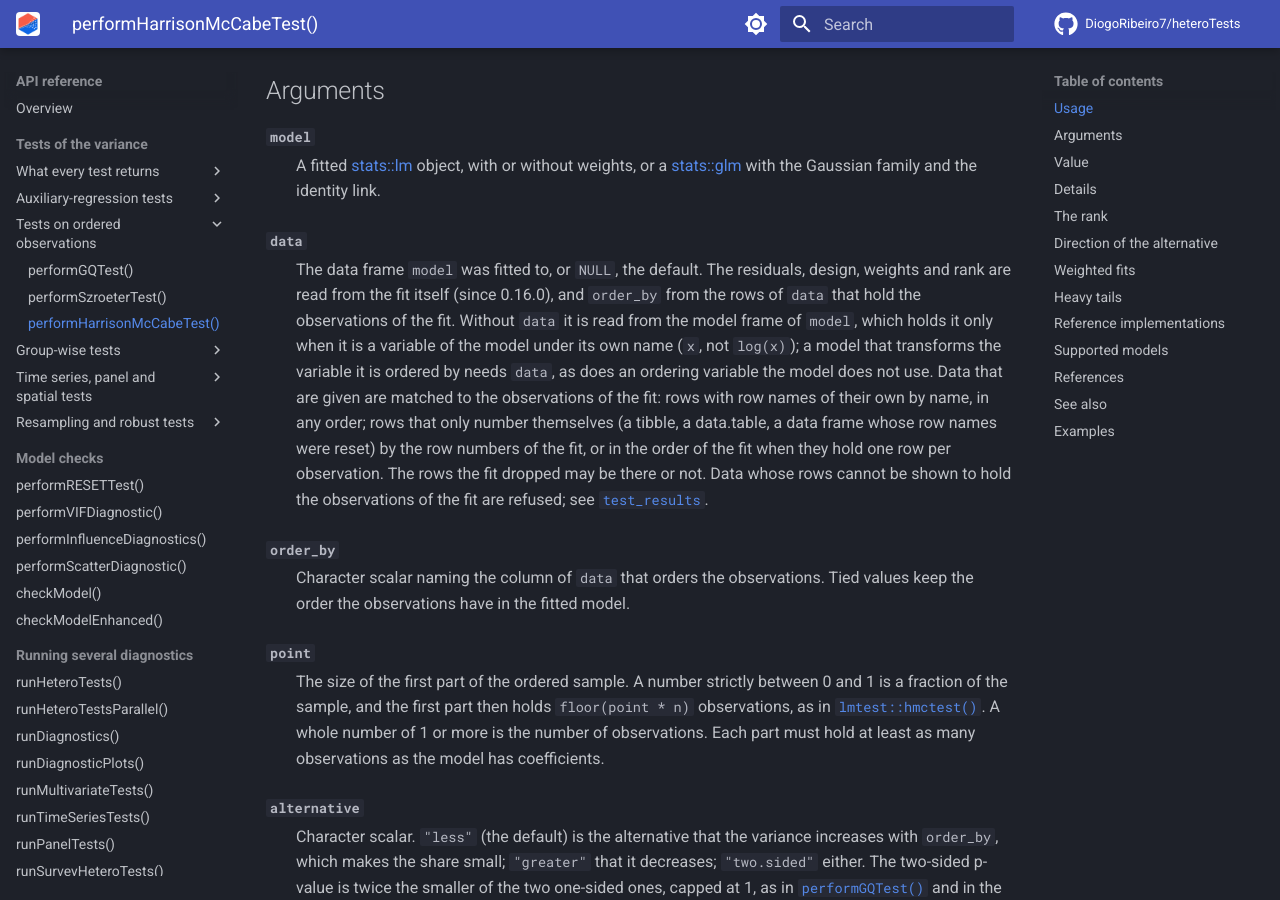
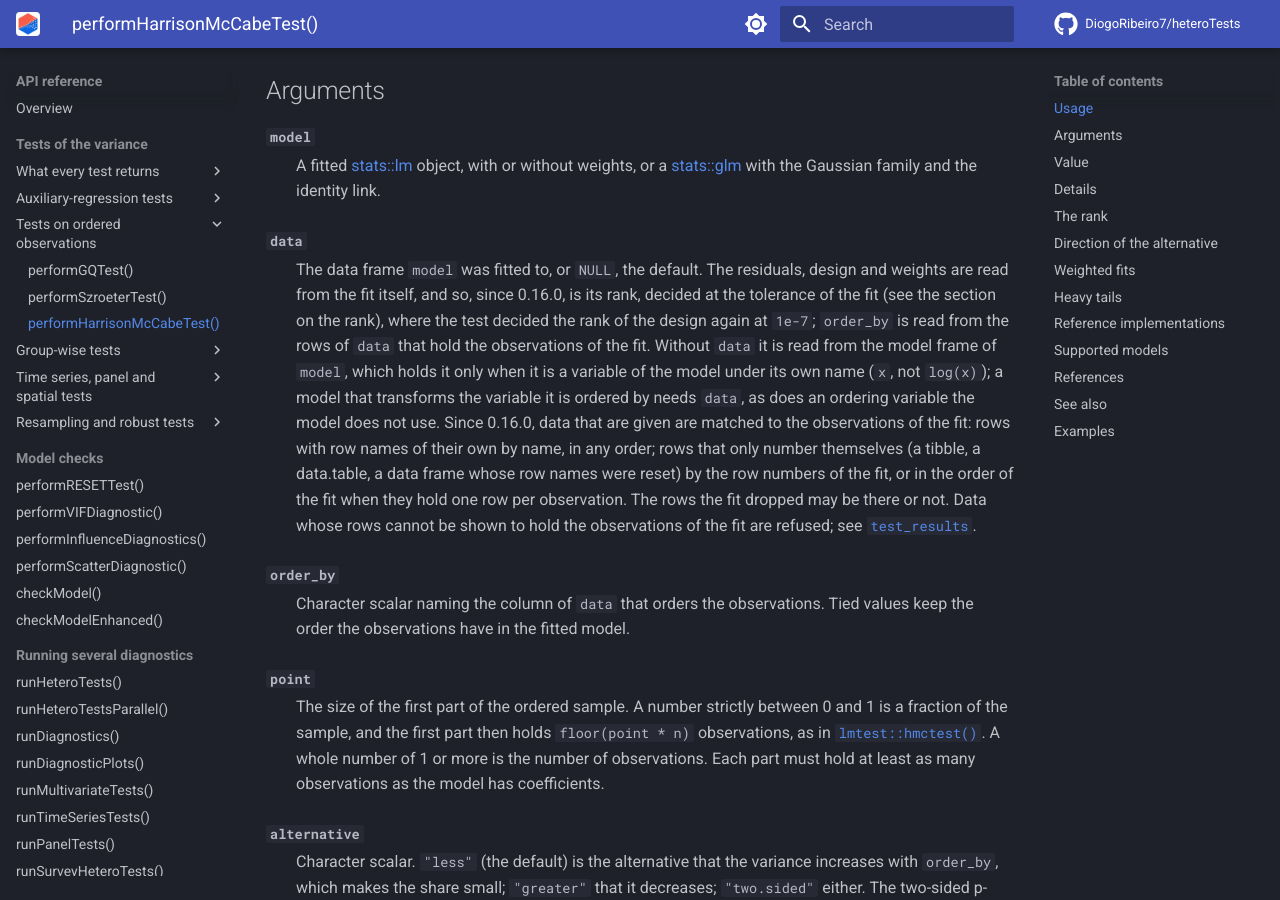
Before and after one commit to DiogoRibeiro7/heteroTests, an MkDocs documentation site: the page built from docs/reference/performHarrisonMcCabeTest.md, in a window 1280 px wide and 900 px high, scrolled down 558 px. Built offline with MkDocs 1.6.1 and Material for MkDocs 9.7.7, drawn with Linux system fonts in a browser that asks for light colours; comment, search, counter and statistics services are not loaded.

Commit message:
Say on the help pages of increments 2 and 3 what 0.16.0 changed for data
The help pages of Glejser, Park, Szroeter, Harrison-McCabe, Hartley and
Goldfeld-Quandt said their residuals and weights are read from the fit
"since 0.16.0", as the group tests did: these tests read them from the fit
before too. What 0.16.0 changed is how given data are matched, and for
Goldfeld-Quandt that its parts are fitted to the rows of the stored design.

```diff
--- a/docs/reference/performHarrisonMcCabeTest.md
+++ b/docs/reference/performHarrisonMcCabeTest.md
@@ -29,19 +29,21 @@ performHarrisonMcCabeTest(
 
 `data`
 :   The data frame `model` was fitted to, or `NULL`, the default. The
-    residuals, design, weights and rank are read from the fit itself (since
-    0.16.0), and `order_by` from the rows of `data` that hold the observations
-    of the fit. Without `data` it is read from the model frame of `model`,
-    which holds it only when it is a variable of the model under its own name
-    (`x`, not `log(x)`); a model that transforms the variable it is ordered by
-    needs `data`, as does an ordering variable the model does not use. Data
-    that are given are matched to the observations of the fit: rows with row
-    names of their own by name, in any order; rows that only number themselves
-    (a tibble, a data.table, a data frame whose row names were reset) by the
-    row numbers of the fit, or in the order of the fit when they hold one row
-    per observation. The rows the fit dropped may be there or not. Data whose
-    rows cannot be shown to hold the observations of the fit are refused; see
-    [`test_results`](test_results.md).
+    residuals, design and weights are read from the fit itself, and so, since
+    0.16.0, is its rank, decided at the tolerance of the fit (see the section
+    on the rank), where the test decided the rank of the design again at
+    `1e-7`; `order_by` is read from the rows of `data` that hold the
+    observations of the fit. Without `data` it is read from the model frame of
+    `model`, which holds it only when it is a variable of the model under its
+    own name (`x`, not `log(x)`); a model that transforms the variable it is
+    ordered by needs `data`, as does an ordering variable the model does not
+    use. Since 0.16.0, data that are given are matched to the observations of
+    the fit: rows with row names of their own by name, in any order; rows that
+    only number themselves (a tibble, a data.table, a data frame whose row
+    names were reset) by the row numbers of the fit, or in the order of the fit
+    when they hold one row per observation. The rows the fit dropped may be
+    there or not. Data whose rows cannot be shown to hold the observations of
+    the fit are refused; see [`test_results`](test_results.md).
 
 `order_by`
 :   Character scalar naming the column of `data` that orders the
```
Also changed, not shown: docs/reference/performGQTest.md (+1 -1 lines), docs/reference/performGlejserTest.md (+1 -1 lines), docs/reference/performHartleyFmaxTest.md (+1 -1 lines), docs/reference/performParkTest.md (+1 -1 lines), docs/reference/performSzroeterTest.md (+12 -13 lines), 12 other files.
